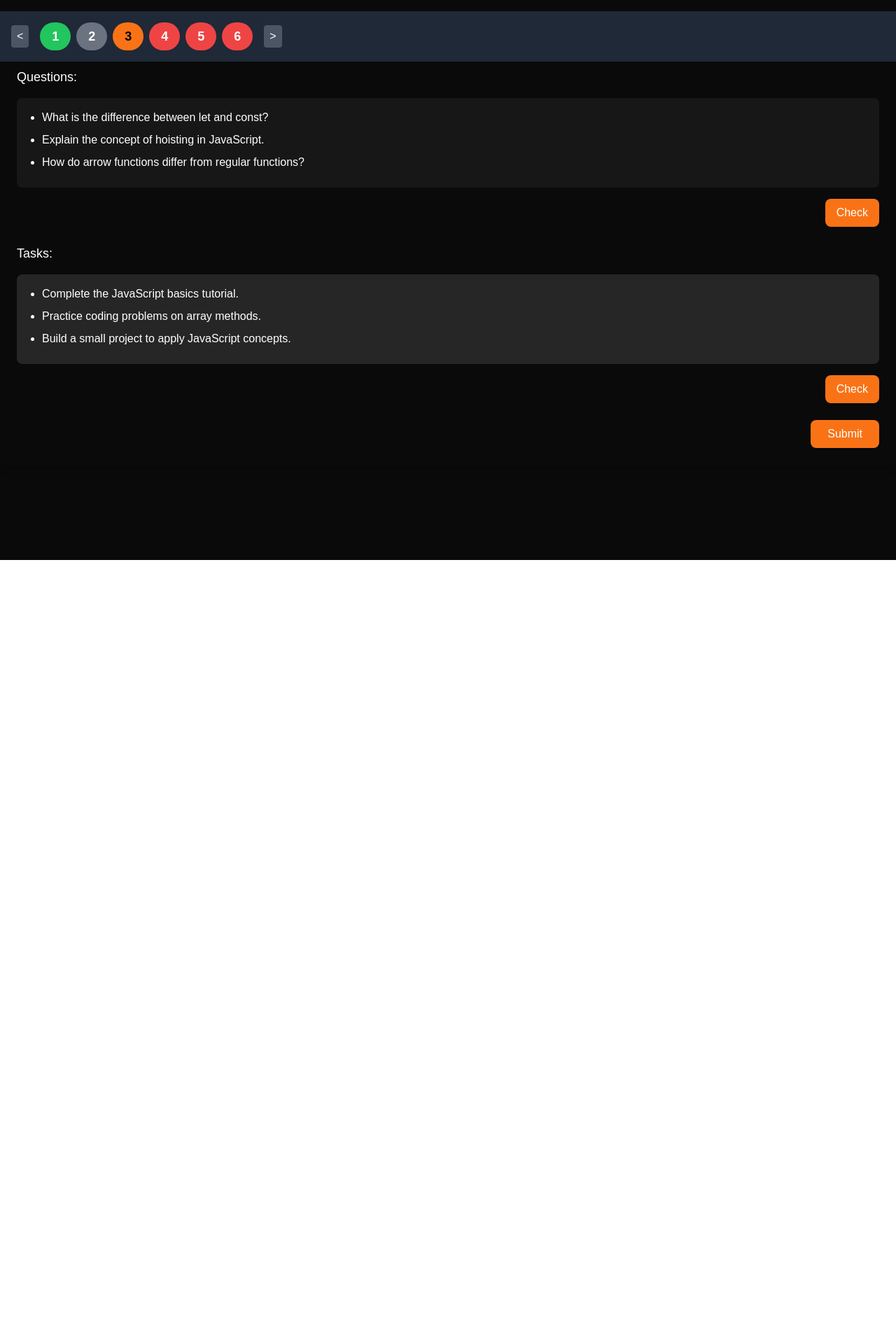
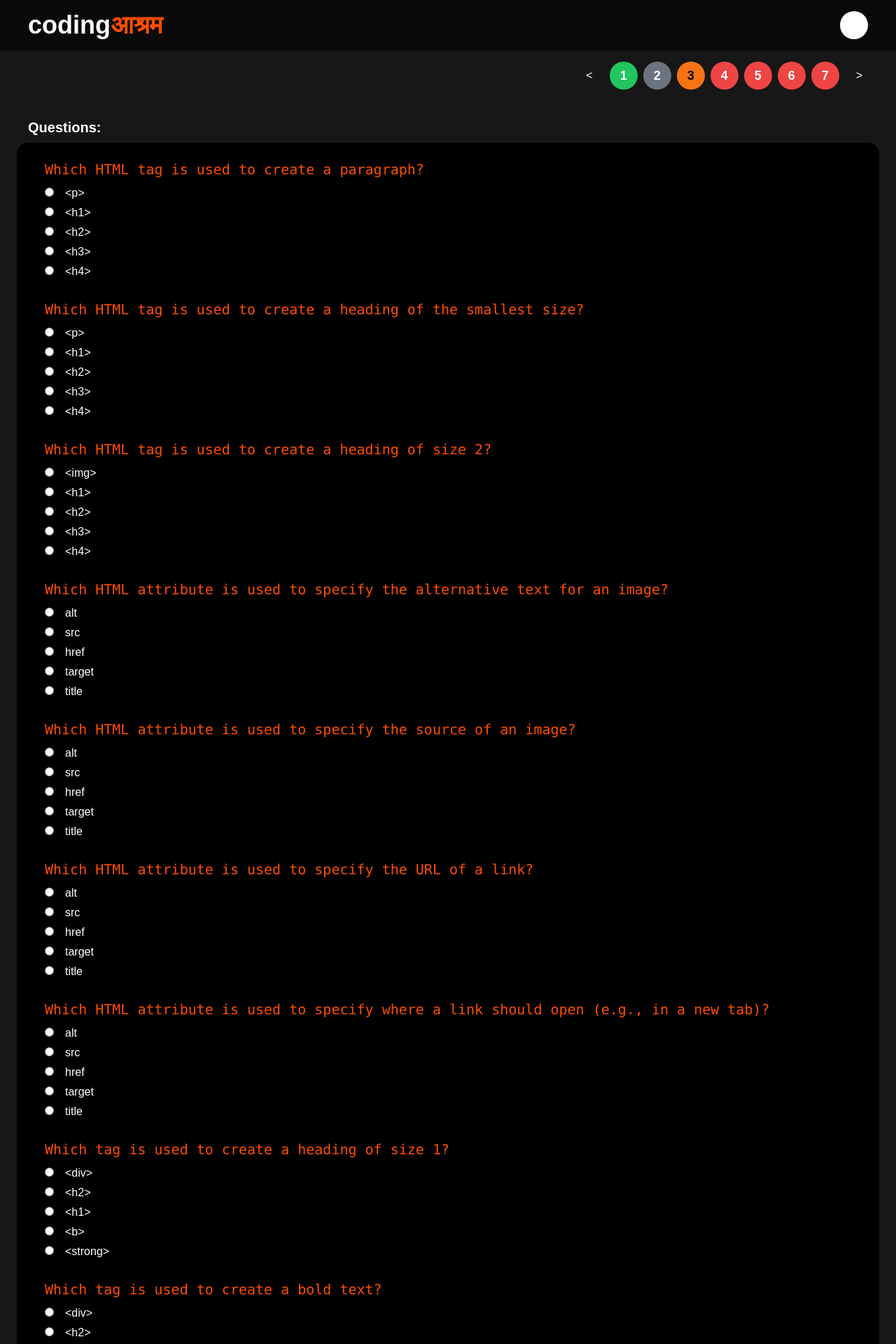
Before and after one commit to Swayanshu004/CODINGAASHRAM-FRONTEND, a Next.js app: page /task in a window 1280 px wide. Shown: the top 1920 px of the page at 70% size. Before the commit the page ends 800 px from the top, so only its background shows below. Built offline with nearby package versions, Linux system fonts and the light colour scheme.

Commit message:
update tesk page

```diff
--- a/src/app/layout.tsx
+++ b/src/app/layout.tsx
@@ -1,5 +1,6 @@
 import type { Metadata } from "next";
 import localFont from "next/font/local";
+import Header from "@/components/Header";
 import "./globals.css";
 import "./images/CODINGAASHRAM-preview-dark.png"
 import "./images/CODINGAASHRAM-preview-light.png"
@@ -30,6 +31,7 @@ export default function RootLayout({
       <body
         className={`${geistSans.variable} ${geistMono.variable} antialiased`}
       >
+        <Header />
         {children}
       </body>
     </html>
--- a/src/app/task/page.tsx
+++ b/src/app/task/page.tsx
@@ -1,9 +1,7 @@
 "use client";
-
-import React, { useState, useRef } from "react";
+import React, { useState } from "react";
+import Link from "next/link";
 import Image from "next/image";
-import { cn } from "@/lib/utils";
-
 
 // TaskPage Component
 const TaskPage = () => {
@@ -31,34 +29,169 @@ const TaskPage = () => {
   ];
 
   const questions = [
-    "What is the difference between let and const?",
-    "Explain the concept of hoisting in JavaScript.",
-    "How do arrow functions differ from regular functions?",
+    {
+      "correctOption": 0,
+      "options": [
+        "<p>",
+        "<h1>",
+        "<h2>",
+        "<h3>",
+        "<h4>"
+      ],
+      "question": "Which HTML tag is used to create a paragraph?"
+    },
+    {
+      "correctOption": 4,
+      "options": [
+        "<p>",
+        "<h1>",
+        "<h2>",
+        "<h3>",
+        "<h4>"
+      ],
+      "question": "Which HTML tag is used to create a heading of the smallest size?"
+    },
+    {
+      "correctOption": 2,
+      "options": [
+        "<img>",
+        "<h1>",
+        "<h2>",
+        "<h3>",
+        "<h4>"
+      ],
+      "question": "Which HTML tag is used to create a heading of size 2?"
+    },
+    {
+      "correctOption": 0,
+      "options": [
+        "alt",
+        "src",
+        "href",
+        "target",
+        "title"
+      ],
+      "question": "Which HTML attribute is used to specify the alternative text for an image?"
+    },
+    {
+      "correctOption": 1,
+      "options": [
+        "alt",
+        "src",
+        "href",
+        "target",
+        "title"
+      ],
+      "question": "Which HTML attribute is used to specify the source of an image?"
+    },
+    {
+      "correctOption": 2,
+      "options": [
+        "alt",
+        "src",
+        "href",
+        "target",
+        "title"
+      ],
+      "question": "Which HTML attribute is used to specify the URL of a link?"
+    },
+    {
+      "correctOption": 3,
+      "options": [
+        "alt",
+        "src",
+        "href",
+        "target",
+        "title"
+      ],
+      "question": "Which HTML attribute is used to specify where a link should open (e.g., in a new tab)?"
+    },
+    {
+      "correctOption": 1,
+      "options": [
+        "<div>",
+        "<h2>",
+        "<h1>",
+        "<b>",
+        "<strong>"
+      ],
+      "question": "Which tag is used to create a heading of size 1?"
+    },
+    {
+      "correctOption": 3,
+      "options": [
+        "<div>",
+        "<h2>",
+        "<h1>",
+        "<b>",
+        "<strong>"
+      ],
+      "question": "Which tag is used to create a bold text?"
+    },
+    {
+      "correctOption": 4,
+      "options": [
+        "<div>",
+        "<h2>",
+        "<h1>",
+        "<b>",
+        "<strong>"
+      ],
+      "question": "Which tag is used to create a strong text?"
+    },
+    {
+      "correctOption": 0,
+      "options": [
+        "<div>",
+        "<h2>",
+        "<h1>",
+        "<b>",
+        "<strong>"
+      ],
+      "question": "Which tag is used to create a division element (a container)?"
+    }
   ];
 
-  const tasks = [
-    "Complete the JavaScript basics tutorial.",
-    "Practice coding problems on array methods.",
-    "Build a small project to apply JavaScript concepts.",
+  const excercise = [
+    {
+      "answer": "<h1>This is a heading</h1>",
+      "task": "Create an h1 heading element with the text \"This is a heading\"."
+    },
+    {
+      "answer": "<h2>Welcome to my website!</h2>",
+      "task": "Create an h2 heading element with the text \"Welcome to my website!\"."
+    },
+    {
+      "answer": "<h3>Check out this paragraph!</h3>",
+      "task": "Create an h3 heading element with the text \"Check out this paragraph!\"."
+    },
+    {
+      "answer": " <p>This is a paragraph.</p>",
+      "task": "Create a paragraph element with the text \"This is a paragraph.\""
+    },
+    {
+      "answer": " <img src=\"myimage.jpg\" alt=\"My Image\">",
+      "task": "Create an image element that displays \"myimage.jpg\" with the alternative text \"My Image\"."
+    },
+    {
+      "answer": " <a href=\"https://www.google.com\">Visit Google</a>",
+      "task": "Create an anchor tag that links to \"https://www.google.com\" with the text \"Visit Google\"."
+    }
   ];
 
-  const cards = [
+  const resourse = [
     {
-      title: "Youtube",
-      src: "https://images.pexels.com/photos/11884525/pexels-photo-11884525.jpeg?auto=compress&cs=tinysrgb&w=1260&h=750&dpr=1",
+      "link": "https://developer.mozilla.org/en-US/docs/Learn/HTML/Introduction_to_HTML/HTML_elements",
+      "type": "Documentation"
     },
     {
-      title: "Blog",
-      src: "https://images.pexels.com/photos/11884525/pexels-photo-11884525.jpeg?auto=compress&cs=tinysrgb&w=1260&h=750&dpr=1",
+      "link": "https://www.w3schools.com/html/html_elements.asp",
+      "type": "Blog"
     },
     {
-      title: "Github",
-      src: "https://images.pexels.com/photos/11884525/pexels-photo-11884525.jpeg?auto=compress&cs=tinysrgb&w=1260&h=750&dpr=1g",
-    },
-    {
-      title: "Github",
-      src: "https://images.pexels.com/photos/11884525/pexels-photo-11884525.jpeg?auto=compress&cs=tinysrgb&w=1260&h=750&dpr=1g",
-    },
+      "link": "https://www.youtube.com/watch?v=pQN-pnXPaVg",
+      "type": "YouTube"
+    }
   ];
 
   const [startIndex, setStartIndex] = useState(0);
@@ -77,30 +210,24 @@ const TaskPage = () => {
 
   return (
     <div className="min-h-screen bg-neutral-950 text-white flex justify-center overflow-hidden">
-      <div className="w-full bg-neutral-950 rounded-lg shadow-lg flex flex-col h-full">
-
-
-        {/* Main Content Layout */}
-        <div className="flex flex-col overflow-hidden">
-          {/* Left Sidebar - Sticky Task Progress */}
+      <div className="w-full bg-neutral-900 rounded-lg shadow-lg flex flex-col h-full">
+        <div className="flex flex-col overflow-hidden w-full">
           <div
-            className="bg-gray-800 p-4 sticky top-4 flex flex-col items-center overflow-hidden max-h-dvh"
-            style={{ minWidth: "80px" }}
+            className="w-screen bg-neutral-900 py-4 px-10 flex flex-col justify-end items-end overflow-hidden"
           >
-            {/* Horizontal Scrollable numbers */}
-            <div className="flex items-center space-x-4 w-full">
+            <div className="flex items-center space-x-4 w-fit">
               <button
-                className="bg-gray-600 px-2 py-1 rounded"
+                className=" px-2 py-1 rounded"
                 onClick={handlePrev}
                 disabled={startIndex === 0}
               >
                 &lt;
               </button>
-              <div className="flex items-center space-x-2 overflow-x-hidden">
-                {steps.slice(startIndex, startIndex + 6).map((step) => (
+              <div className="flex items-center space-x- md:space-x-2 overflow-x-hidden">
+                {steps.slice(startIndex, startIndex + 7).map((step) => (
                   <div
                     key={step.id}
-                    className={`flex items-center justify-center min-h-10 w-11 rounded-full text-lg font-bold ${
+                    className={`flex items-center justify-center min-h-10 w-10 rounded-full text-lg font-semibold ${
                       step.status === "completed"
                         ? "bg-green-500 text-white"
                         : step.status === "not-completed"
@@ -115,7 +242,7 @@ const TaskPage = () => {
                 ))}
               </div>
               <button
-                className="bg-gray-600 px-2 py-1 rounded"
+                className=" px-2 py-1 rounded"
                 onClick={handleNext}
                 disabled={startIndex + 6 >= steps.length}
               >
@@ -124,50 +251,70 @@ const TaskPage = () => {
             </div>
           </div>
 
-          {/* Main Content */}
           <div className="flex-1 p-6 overflow-auto">
-            {/* Questions Section */}
             <div className="mb-6">
-              <h3 className="text-lg font-medium mb-4">Questions:</h3>
-              <div className="bg-neutral-900 p-4 rounded-lg mb-4">
-                <ul className="list-disc pl-5">
-                  {questions.map((question, index) => (
-                    <li key={index} className="mb-2">
-                      {question}
-                    </li>
+              <h3 className="text-xl font-bold mb-2 ml-4">Questions:</h3>
+              <div className="bg-black py-4 px-10 rounded-2xl">
+                <form action="">
+                  {questions.map((item, index) => (
+                    <div className="mb-7">
+                    <h2 className="font-mono text-xl my-2 text-[#ff4d00]">{item.question}</h2>
+                    <label>
+                      {item.options.map((i)=>(
+                        <div className="my-1">
+                          <input type="radio" name="question0" value={i} className="text-black"/>
+                          <span className="mx-4">{i}</span>
+                        </div>
+                      ))}
+                    </label>
+                    </div>
                   ))}
-                </ul>
+                </form>
               </div>
-              <div className="flex justify-end">
-                <button className="bg-orange-500 text-white px-4 py-2 rounded-lg shadow">
+              <div className="flex justify-end mt-2">
+                <button className="bg-[#ff4d00] text-white px-10 py-2 rounded-md shadow">
                   Check
                 </button>
               </div>
             </div>
 
-            {/* Tasks Section */}
             <div className="mb-6">
-              <h3 className="text-lg font-medium mb-4">Tasks:</h3>
-              <div className="bg-neutral-800 p-4 rounded-lg mb-4">
-                <ul className="list-disc pl-5">
-                  {tasks.map((task, index) => (
-                    <li key={index} className="mb-2">
-                      {task}
-                    </li>
+              <h3 className="text-xl font-bold mb-4 ml-4">Excercise :</h3>
+              <div className="bg-black py-4 px-10 rounded-2xl">
+                <form action="">
+                  {excercise.map((item) => (
+                    <div className="mb-7 w-full">
+                    <h2 className="font-mono text-xl my-2 text-[#ff4d00]">{item.task}</h2>
+                    <div className="flex items-center justify-between gap-7">
+                      <label className="w-full">
+                            <input type="text" placeholder="only single line code here . . " name="" className="bg-neutral-200 text-black h-12 px-4 rounded-md w-full"/>
+                      </label>
+                      <div className="">
+                        <button className="bg-[#ff4d00] text-white px-10 py-2 rounded-md shadow">
+                          Check
+                        </button>
+                      </div>
+                    </div>
+                    </div>
                   ))}
-                </ul>
-              </div>
-              <div className="flex justify-end">
-                <button className="bg-orange-500 text-white px-4 py-2 rounded-lg shadow">
-                  Check
-                </button>
+                </form>
               </div>
             </div>
 
+            <div className="mb-6">
+              <h3 className="text-xl font-bold mb-4 ml-4">Resource :</h3>
+              <div className="bg-black py-4 px-10 rounded-2xl flex flex-col lg:flex-row items-center justify-around gap-5">
+                {resourse.map((item) => (
+                  <div className="w-full">
+                    <Link href={item.link}>
+                    <div className="bg-neutral-800 w-full py-10 rounded-md hover:bg-neutral-700 text-center">{item.type}</div>
+                    </Link>
+                  </div>
+                ))}
+              </div>
+            </div>
 
-
-            {/* Submit Button */}
-            <div className="flex justify-end">
+            <div className="flex  justify-end">
               <button className="bg-orange-500 text-white px-6 py-2 rounded-lg shadow">
                 Submit
               </button>
--- a/src/components/Header.tsx
+++ b/src/components/Header.tsx
@@ -3,13 +3,11 @@ import React from "react";
 
 const Header = () => {
   return (
-    <header className="bg-gray-800 text-orange-500 flex items-center justify-between p-4">
+    <header className="bg-neutral-950 text-white flex items-center justify-between py-4 px-10">
 
-      <div className="text-2xl font-bold">
-        coding<span className="text-white">आश्रम</span>
+      <div className="text-4xl font-bold">
+        coding<span className="text-[#ff4d00]">आश्रम</span>
       </div>
-
-
       <div className="h-10 w-10 bg-white rounded-full flex items-center justify-center">
 
       </div>
```
